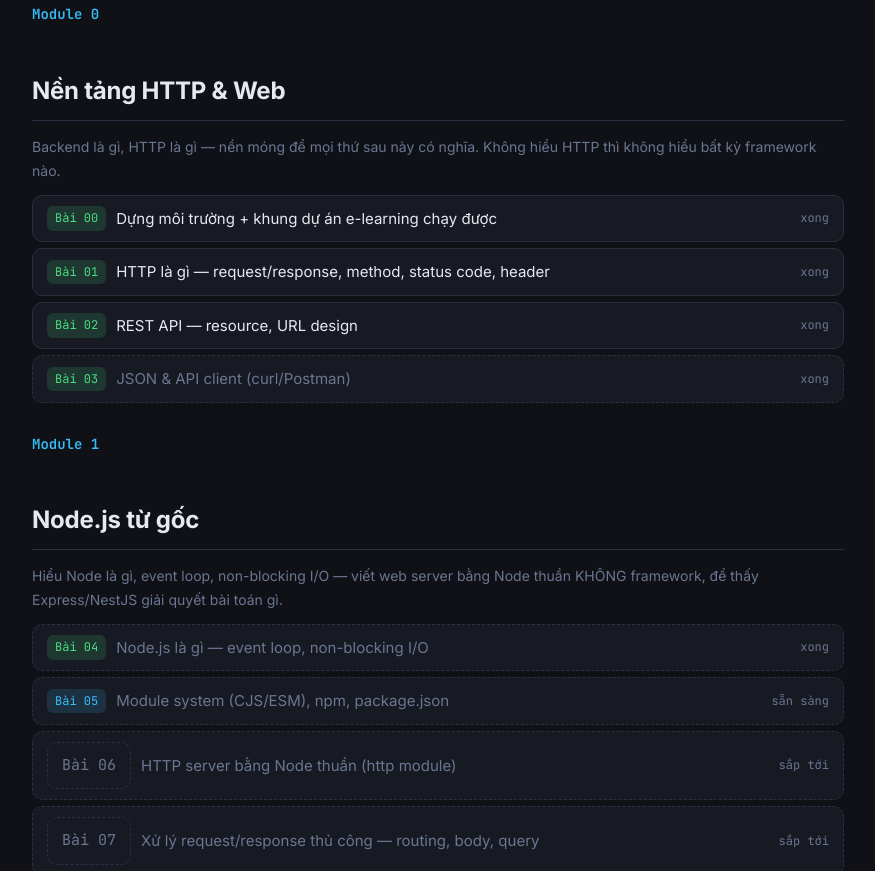
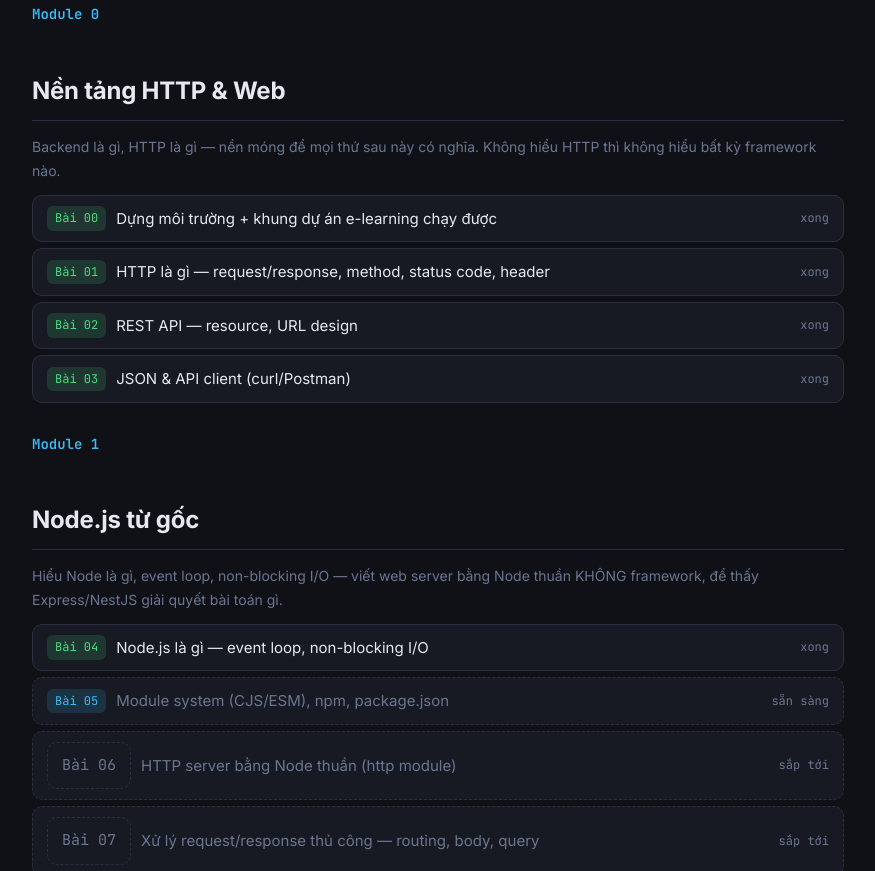
Before and after one commit to TranPhucThinh/fullstack-with-ai, a plain HTML site: page lessons/index.html in a window 1280 px wide. Shown: the part 457-1328 px from the top of the page, without its empty margins (202-1077 px from the left). Drawn offline with Linux system fonts and the light colour scheme.

Commit message:
teach(backend): Fix nav links in index - Bài 03-04 now clickable
Co-Authored-By: thinh.18 <thinh.tp@devtify.com>

```diff
--- a/lessons/index.html
+++ b/lessons/index.html
@@ -64,7 +64,7 @@
       <li><a href="0000-moi-truong-du-an.html"><span class="badge done">Bài 00</span> Dựng môi trường + khung dự án e-learning chạy được <span class="lcount">xong</span></a></li>
       <li><a href="0001-http-la-gi.html"><span class="badge done">Bài 01</span> HTTP là gì — request/response, method, status code, header <span class="lcount">xong</span></a></li>
       <li><a href="0002-rest-api.html"><span class="badge done">Bài 02</span> REST API — resource, URL design <span class="lcount">xong</span></a></li>
-      <li><span class="soon"><span class="badge done">Bài 03</span> JSON & API client (curl/Postman) <span class="lcount">xong</span></span></li>
+      <li><a href="0003-json-va-api-client.html"><span class="badge done">Bài 03</span> JSON & API client (curl/Postman) <span class="lcount">xong</span></a></li>
     </ul>
   </div>
 
@@ -74,7 +74,7 @@
     <h2>Node.js từ gốc</h2>
     <p class="module-why">Hiểu Node là gì, event loop, non-blocking I/O — viết web server bằng Node thuần KHÔNG framework, để thấy Express/NestJS giải quyết bài toán gì.</p>
     <ul class="lessons-list">
-      <li><span class="soon"><span class="badge done">Bài 04</span> Node.js là gì — event loop, non-blocking I/O <span class="lcount">xong</span></span></li>
+      <li><a href="0004-nodejs-la-gi.html"><span class="badge done">Bài 04</span> Node.js là gì — event loop, non-blocking I/O <span class="lcount">xong</span></a></li>
       <li><span class="soon"><span class="badge now">Bài 05</span> Module system (CJS/ESM), npm, package.json <span class="lcount">sẵn sàng</span></span></li>
       <li><span class="soon"><span class="badge soon">Bài 06</span> HTTP server bằng Node thuần (http module) <span class="lcount">sắp tới</span></span></li>
       <li><span class="soon"><span class="badge soon">Bài 07</span> Xử lý request/response thủ công — routing, body, query <span class="lcount">sắp tới</span></span></li>
```
